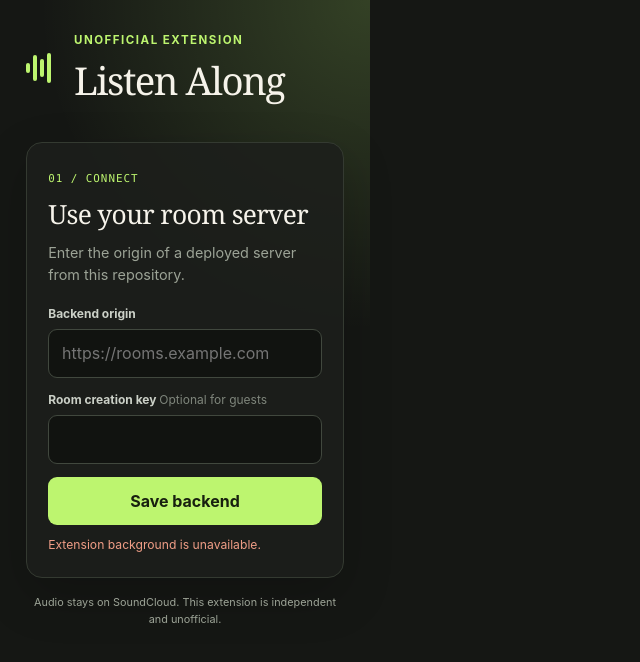
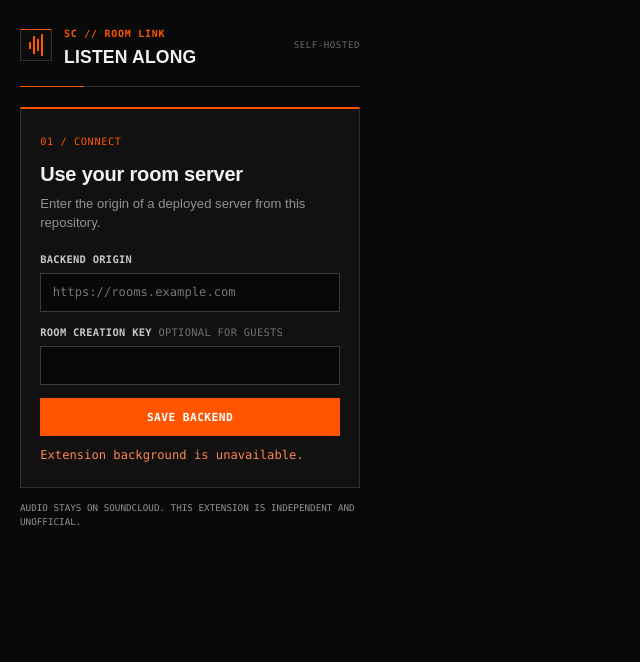
Before and after one commit to vladi245/soundcloud-listen-along, a website with bundled scripts: page entrypoints/popup/index.html in a window 1280 px wide. Shown: the whole page, without its empty margins (0-640 px from the left). Built offline with nearby package versions, Linux system fonts and the light colour scheme.

Commit message:
design: adopt technical SoundCloud styling

```diff
--- a/entrypoints/popup/main.ts
+++ b/entrypoints/popup/main.ts
@@ -30,9 +30,10 @@ function shell(content: string): string {
       <header>
         <div class="signal" aria-hidden="true"><i></i><i></i><i></i><i></i></div>
         <div>
-          <span class="eyebrow">Unofficial extension</span>
+          <span class="eyebrow">SC // Room link</span>
           <h1>Listen Along</h1>
         </div>
+        <span class="build-tag">SELF-HOSTED</span>
       </header>
       ${content}
       <p class="legal">Audio stays on SoundCloud. This extension is independent and unofficial.</p>
--- a/entrypoints/popup/style.css
+++ b/entrypoints/popup/style.css
@@ -1,33 +1,34 @@
 :root {
-  font-family: Inter, ui-sans-serif, system-ui, sans-serif;
-  line-height: 1.5;
+  font-family: Arial, Helvetica, sans-serif;
+  line-height: 1.45;
   font-weight: 400;
-
-  color: #f6f3ea;
-  background: #151714;
-
+  color: #f2f2f2;
+  background: #090909;
   font-synthesis: none;
-  text-rendering: optimizeLegibility;
   -webkit-font-smoothing: antialiased;
   -moz-osx-font-smoothing: grayscale;
   -webkit-text-size-adjust: 100%;
+  --orange: #ff5500;
+  --surface: #111111;
+  --line: #303030;
+  --muted: #929292;
+  --mono: 'SFMono-Regular', Consolas, 'Liberation Mono', monospace;
 }
 
 body {
   margin: 0;
-  width: 370px;
+  width: 380px;
+  max-width: 100vw;
   min-height: 520px;
-  background:
-    radial-gradient(circle at 100% 0, rgb(190 255 115 / 18%), transparent 44%),
-    #151714;
+  background: #090909;
 }
 
 h1 {
-  margin: 0.15rem 0 0;
-  font-family: Georgia, 'Times New Roman', serif;
-  font-size: 2.4rem;
-  font-weight: 500;
-  letter-spacing: -0.04em;
+  margin: 0.1rem 0 0;
+  font-size: 1.1rem;
+  font-weight: 700;
+  letter-spacing: 0.01em;
+  text-transform: uppercase;
 }
 
 #app {
@@ -35,89 +36,115 @@ h1 {
 }
 
 .eyebrow {
-  color: #bdf56f;
-  font-size: 0.72rem;
+  color: var(--orange);
+  font-family: var(--mono);
+  font-size: 0.62rem;
   font-weight: 700;
-  letter-spacing: 0.13em;
+  letter-spacing: 0.08em;
   text-transform: uppercase;
 }
 
 main {
-  padding: 1.6rem;
+  padding: 1.25rem;
 }
 
 header {
+  position: relative;
   display: flex;
   align-items: center;
-  gap: 0.9rem;
-  margin-bottom: 2rem;
+  gap: 0.75rem;
+  margin-bottom: 1.25rem;
+  padding: 0 0 1rem;
+  border-bottom: 1px solid var(--line);
+}
+
+header::after {
+  position: absolute;
+  bottom: -1px;
+  left: 0;
+  width: 64px;
+  height: 1px;
+  background: var(--orange);
+  content: '';
+}
+
+.build-tag {
+  margin-left: auto;
+  color: #686868;
+  font-family: var(--mono);
+  font-size: 0.57rem;
+  letter-spacing: 0.06em;
 }
 
 .signal {
   display: flex;
   align-items: center;
-  gap: 3px;
-  width: 34px;
-  height: 34px;
+  justify-content: center;
+  gap: 2px;
+  width: 30px;
+  height: 30px;
+  border: 1px solid var(--line);
+  border-top-color: var(--orange);
+  background: #0d0d0d;
 }
 
 .signal i {
-  width: 4px;
-  border-radius: 4px;
-  background: #bdf56f;
+  width: 2px;
+  background: var(--orange);
 }
 
 .signal i:nth-child(1) {
-  height: 10px;
+  height: 7px;
 }
 .signal i:nth-child(2) {
-  height: 26px;
+  height: 18px;
 }
 .signal i:nth-child(3) {
-  height: 18px;
+  height: 12px;
 }
 .signal i:nth-child(4) {
-  height: 30px;
+  height: 22px;
 }
 
 section {
-  padding: 1.35rem;
-  border: 1px solid #343a31;
-  border-radius: 16px;
-  background: rgb(28 31 27 / 86%);
-  box-shadow: 0 18px 50px rgb(0 0 0 / 20%);
+  padding: 1.2rem;
+  border: 1px solid var(--line);
+  border-top: 2px solid var(--orange);
+  background: var(--surface);
 }
 
 .step {
-  color: #bdf56f;
-  font-family: ui-monospace, SFMono-Regular, Menlo, monospace;
-  font-size: 0.68rem;
-  letter-spacing: 0.09em;
+  color: var(--orange);
+  font-family: var(--mono);
+  font-size: 0.64rem;
+  letter-spacing: 0.06em;
   text-transform: uppercase;
 }
 
 h2 {
-  margin: 0.45rem 0;
-  font-family: Georgia, 'Times New Roman', serif;
-  font-size: 1.65rem;
-  font-weight: 500;
-  letter-spacing: -0.025em;
+  margin: 0.5rem 0 0.35rem;
+  font-size: 1.25rem;
+  font-weight: 700;
+  letter-spacing: -0.01em;
 }
 
 p {
   margin: 0;
-  font-size: 0.9rem;
+  font-size: 0.82rem;
 }
 
 .muted,
 .legal {
-  color: #9ca396;
+  color: var(--muted);
 }
 
 .legal {
-  margin: 1rem 0 0;
-  font-size: 0.68rem;
-  text-align: center;
+  margin: 0.85rem 0 0;
+  font-family: var(--mono);
+  font-size: 0.58rem;
+  line-height: 1.5;
+  text-align: left;
+  text-transform: uppercase;
 }
 
 form,
@@ -128,9 +155,12 @@ form,
 label {
   display: block;
   margin-bottom: 0.4rem;
-  color: #cbd0c7;
-  font-size: 0.75rem;
-  font-weight: 650;
+  color: #c8c8c8;
+  font-family: var(--mono);
+  font-size: 0.65rem;
+  font-weight: 600;
+  letter-spacing: 0.03em;
+  text-transform: uppercase;
 }
 
 label:not(:first-child) {
@@ -138,40 +168,48 @@ label:not(:first-child) {
 }
 
 .optional {
-  color: #7f867c;
+  color: #707070;
   font-weight: 400;
 }
 
 input {
   box-sizing: border-box;
   width: 100%;
-  border: 1px solid #41483e;
-  border-radius: 9px;
+  border: 1px solid #3a3a3a;
+  border-radius: 0;
   outline: none;
-  padding: 0.72rem 0.8rem;
-  color: #f6f3ea;
-  background: #111310;
-  font: inherit;
+  padding: 0.72rem;
+  color: #f2f2f2;
+  background: #080808;
+  font-family: var(--mono);
+  font-size: 0.76rem;
 }
 
 input:focus {
-  border-color: #bdf56f;
-  box-shadow: 0 0 0 3px rgb(189 245 111 / 12%);
+  border-color: var(--orange);
 }
 
 button {
-  border: 0;
-  border-radius: 9px;
-  padding: 0.74rem 1rem;
-  color: #f6f3ea;
-  background: #353b32;
-  font: inherit;
+  border: 1px solid #444444;
+  border-radius: 0;
+  padding: 0.72rem 0.9rem;
+  color: #f2f2f2;
+  background: #202020;
+  font-family: var(--mono);
+  font-size: 0.7rem;
   font-weight: 700;
+  letter-spacing: 0.04em;
+  text-transform: uppercase;
   cursor: pointer;
 }
 
+button:hover {
+  border-color: #777777;
+  background: #292929;
+}
+
 button:focus-visible {
-  outline: 2px solid #bdf56f;
+  outline: 1px solid var(--orange);
   outline-offset: 2px;
 }
 
@@ -182,12 +220,18 @@ button:focus-visible {
 }
 
 .primary {
-  color: #18200f;
-  background: #bdf56f;
+  border-color: var(--orange);
+  color: #ffffff;
+  background: var(--orange);
+}
+
+.primary:hover {
+  border-color: #ff7733;
+  background: #e94e00;
 }
 
 .secondary {
-  border: 1px solid #454c42;
+  border: 1px solid #444444;
   background: transparent;
 }
 
@@ -197,12 +241,13 @@ button:focus-visible {
   gap: 0.55rem;
   font-weight: 400;
   line-height: 1.4;
+  text-transform: none;
 }
 
 .consent input {
   width: 16px;
   margin: 0.15rem 0 0;
-  accent-color: #bdf56f;
+  accent-color: var(--orange);
 }
 
 .divider {
@@ -210,8 +255,9 @@ button:focus-visible {
   align-items: center;
   gap: 0.7rem;
   margin: 1rem 0;
-  color: #72786f;
-  font-size: 0.68rem;
+  color: #6f6f6f;
+  font-family: var(--mono);
+  font-size: 0.62rem;
   text-transform: uppercase;
 }
 
@@ -219,7 +265,7 @@ button:focus-visible {
 .divider::after {
   flex: 1;
   height: 1px;
-  background: #353a33;
+  background: var(--line);
   content: '';
 }
 
@@ -239,8 +285,9 @@ button:focus-visible {
   align-items: center;
   justify-content: space-between;
   margin-bottom: 1.2rem;
-  color: #979e93;
-  font-size: 0.72rem;
+  color: #929292;
+  font-family: var(--mono);
+  font-size: 0.65rem;
 }
 
 .server-row > span,
@@ -250,18 +297,22 @@ button:focus-visible {
 
 .dot {
   display: inline-block;
-  width: 7px;
-  height: 7px;
-  border-radius: 50%;
-  background: #bdf56f;
-  box-shadow: 0 0 0 4px rgb(189 245 111 / 8%);
+  width: 6px;
+  height: 6px;
+  background: var(--orange);
 }
 
 .text-button {
+  border: 0;
   padding: 0;
-  color: #bdf56f;
+  color: var(--orange);
   background: transparent;
-  font-size: 0.72rem;
+  font-size: 0.62rem;
+}
+
+.text-button:hover {
+  color: #ff7733;
+  background: transparent;
 }
 
 .session-status {
@@ -270,28 +321,29 @@ button:focus-visible {
 }
 
 .session-status.connecting .dot {
-  background: #e7bd68;
+  background: #ffb000;
 }
 .session-status.error .dot {
-  background: #f07d68;
+  background: #ff3b30;
 }
 
 .room-code {
   display: block;
   width: 100%;
   margin: 1rem 0;
-  border: 1px dashed #57604f;
-  color: #bdf56f;
-  background: #111310;
-  font-family: ui-monospace, SFMono-Regular, Menlo, monospace;
-  font-size: 1rem;
-  letter-spacing: 0.06em;
+  border: 1px solid #3c3c3c;
+  border-left: 3px solid var(--orange);
+  color: #ffffff;
+  background: #080808;
+  font-family: var(--mono);
+  font-size: 0.95rem;
+  letter-spacing: 0.08em;
 }
 
 .room-code small {
   display: block;
   margin-top: 0.3rem;
-  color: #777e73;
+  color: #777777;
   font-family: inherit;
   font-size: 0.62rem;
   letter-spacing: normal;
@@ -306,18 +358,21 @@ dl {
 
 dl div {
   padding: 0.65rem;
-  border-radius: 8px;
-  background: #242822;
+  border: 1px solid #292929;
+  background: #0c0c0c;
 }
 
 dt {
-  color: #7f867c;
-  font-size: 0.65rem;
+  color: #777777;
+  font-family: var(--mono);
+  font-size: 0.6rem;
   text-transform: uppercase;
 }
 
 dd {
   margin: 0.15rem 0 0;
+  font-family: var(--mono);
+  font-size: 0.8rem;
   font-weight: 700;
   text-transform: capitalize;
 }
@@ -325,7 +380,8 @@ dd {
 .notice {
   min-height: 1.25rem;
   margin-top: 0.7rem;
-  color: #ef9d86;
+  color: #ff8650;
+  font-family: var(--mono);
   font-size: 0.76rem;
 }
 
```
Also changed, not shown: README.md, docs/header.svg (deleted), docs/icon.svg, public/icon/128.png, public/icon/16.png, public/icon/32.png, public/icon/48.png, public/icon/96.png.
